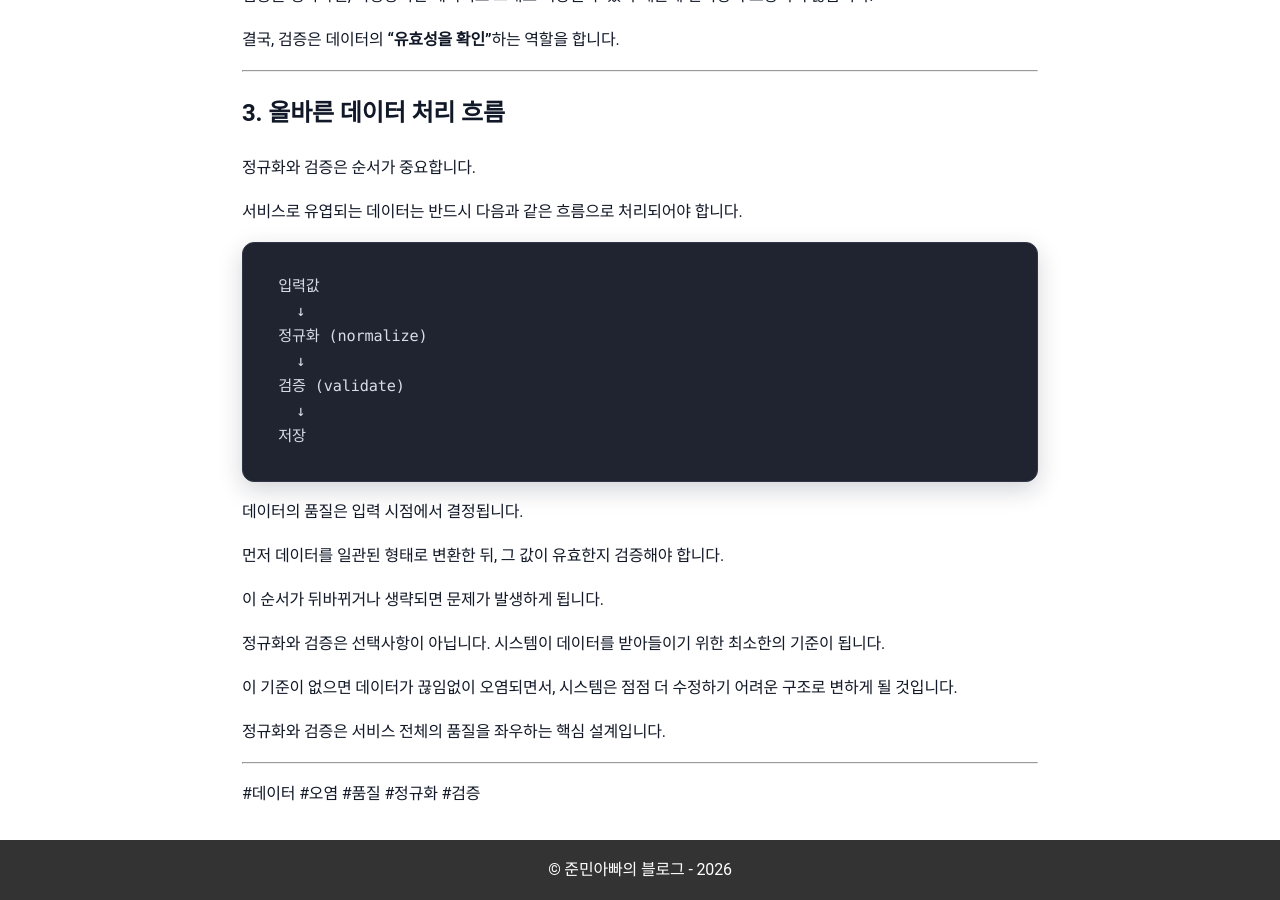
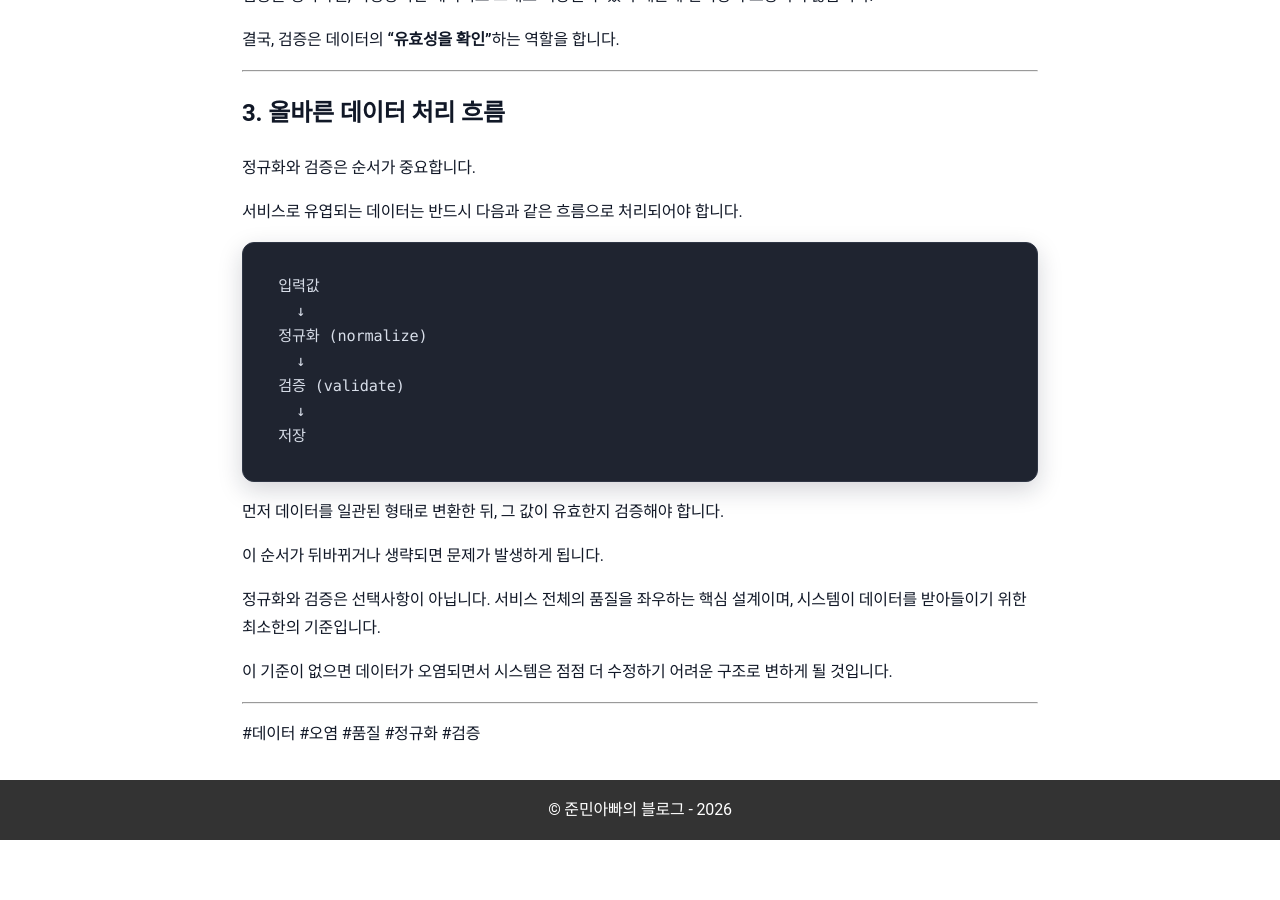
Before and after one commit to sanghoon-lee/sanghoon-lee.github.io, a Jekyll site: the page built from _posts/2026-03-22-normalize.md, in a window 1280 px wide and 900 px high, scrolled down 3247 px. Built offline with Jekyll 4.4.1, drawn with Linux system fonts in a browser that asks for light colours; nearby versions of some CDN libraries; comment, search, counter and statistics services are not loaded; after the commit the page ends 4087 px from its top, so only the background shows below that.

Commit message:
데이터 정규화와 검증 포스팅 수정

````diff
--- a/_posts/2026-03-22-normalize.md
+++ b/_posts/2026-03-22-normalize.md
@@ -132,17 +132,13 @@ categories: 개념정리
 저장
 ```
 
-데이터의 품질은 입력 시점에서 결정됩니다.
-
 먼저 데이터를 일관된 형태로 변환한 뒤, 그 값이 유효한지 검증해야 합니다.
 
 이 순서가 뒤바뀌거나 생략되면 문제가 발생하게 됩니다.
 
-정규화와 검증은 선택사항이 아닙니다. 시스템이 데이터를 받아들이기 위한 최소한의 기준이 됩니다.
+정규화와 검증은 선택사항이 아닙니다. 서비스 전체의 품질을 좌우하는 핵심 설계이며, 시스템이 데이터를 받아들이기 위한 최소한의 기준입니다.
 
-이 기준이 없으면 데이터가 끊임없이 오염되면서, 시스템은 점점 더 수정하기 어려운 구조로 변하게 될 것입니다.
-
-정규화와 검증은 서비스 전체의 품질을 좌우하는 핵심 설계입니다.
+이 기준이 없으면 데이터가 오염되면서 시스템은 점점 더 수정하기 어려운 구조로 변하게 될 것입니다.
 
 ---
 
````
